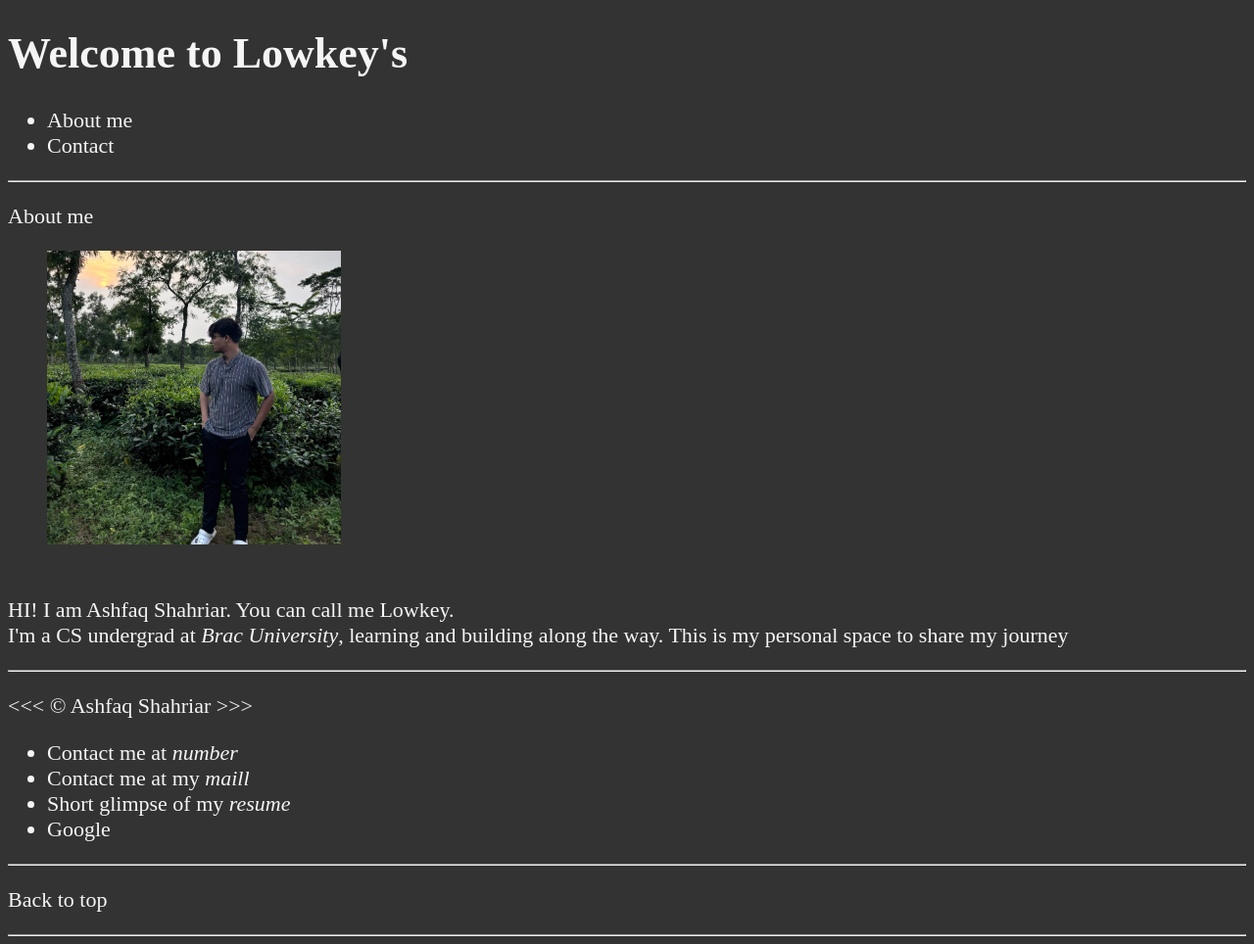
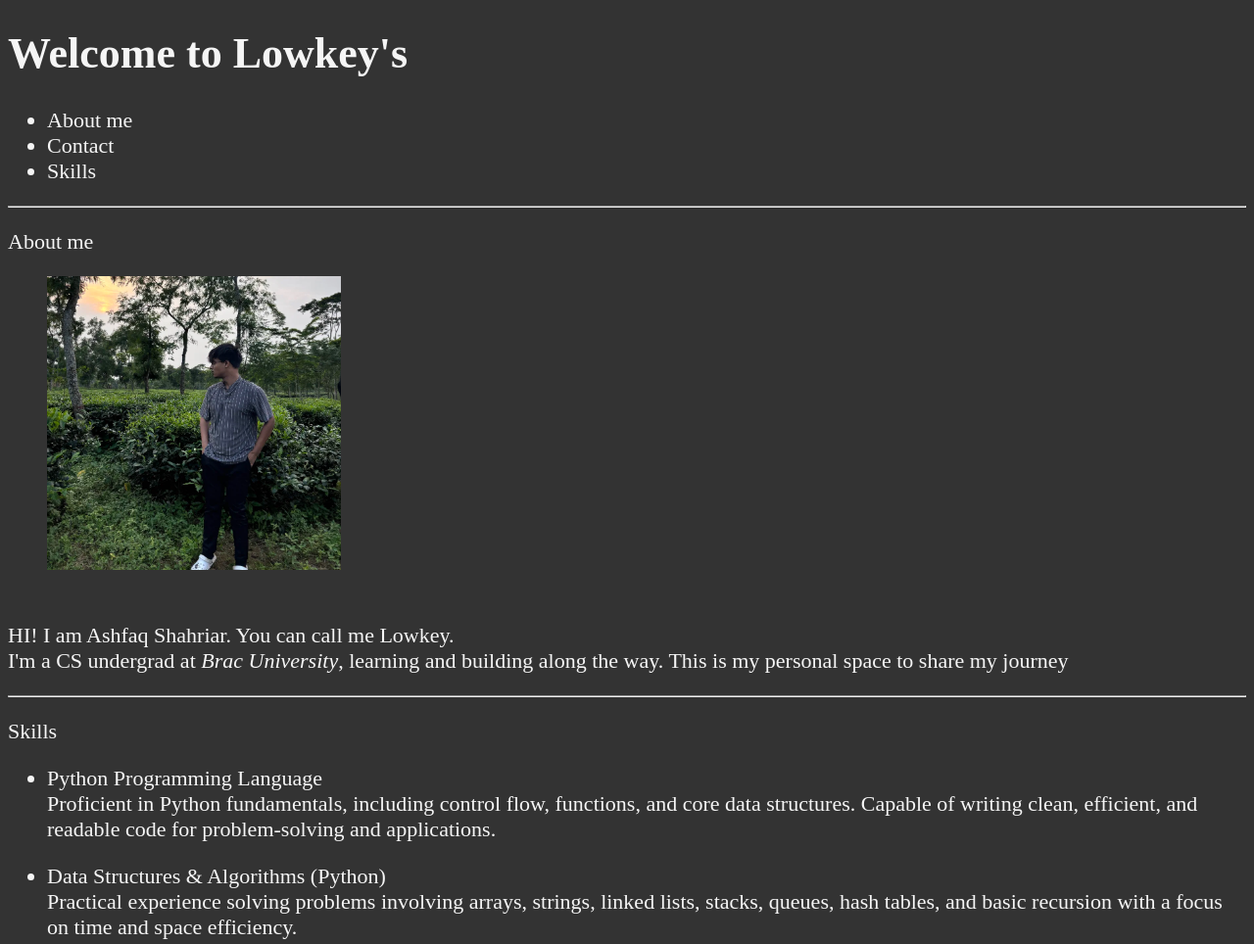
Before and after one commit to Lowkeeyyy/personal-website, a plain HTML site: page index.html in a window 1280 px wide. Shown: the top 964 px of the page at 98% size. Drawn offline with Linux system fonts and the light colour scheme.

Commit message:
Added Article Section of SKills and Other Changes

```diff
--- a/index.html
+++ b/index.html
@@ -27,6 +27,9 @@
                 <li>
                     <a href="#end">Contact</a>
                 </li>
+                <li>
+                    <a href="#skills">Skills</a>
+                </li>
             </ul>
         </nav>
 
@@ -49,6 +52,29 @@
                 <br>I'm a CS undergrad at <a href="https://www.bracu.ac.bd/" class="brac" target="_blank"> <em>Brac University</em></a>, learning and building along the way. This is my personal space to share my journey
             </p>
 
+        </article>
+
+        <hr>
+
+        <article id="skills">
+            <p>
+                Skills
+                <ul>
+                    <li>
+                        Python Programming Language
+                        <br>Proficient in Python fundamentals, including control flow, functions, and core data structures. Capable of writing clean, efficient, and readable code for problem-solving and applications.
+                    </li>
+                </ul>
+            </p>
+                <ul>
+                    <li>
+                         Data Structures & Algorithms (Python)
+                        <br>Practical experience solving problems involving arrays, strings, linked lists, stacks, queues, hash tables, and basic recursion with a focus on time and space efficiency.
+                    </li>
+                </ul>
+            <p>
+
+            </p>
         </article>
 
     </main>
```
